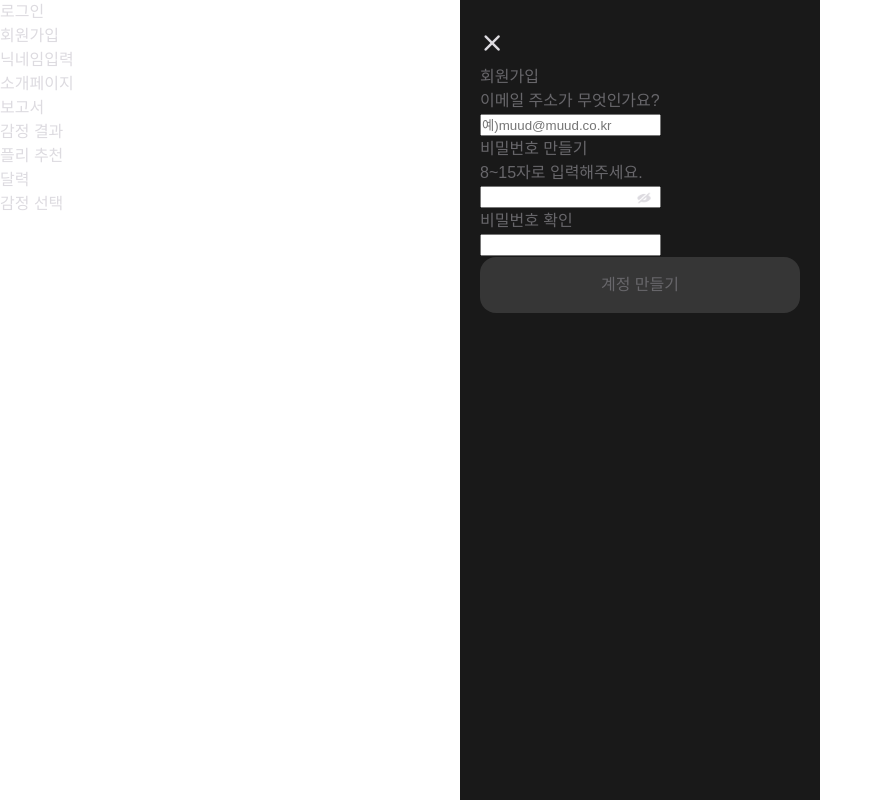
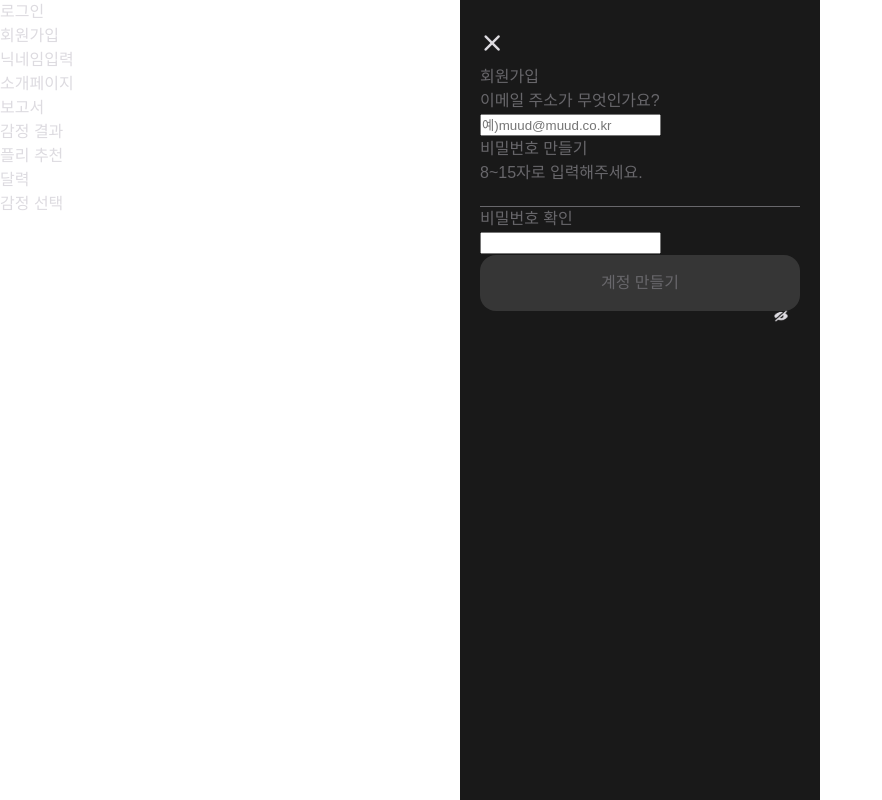
Before and after one commit to Inha02/muud-frontend, a React (Vite) app: page /register in a window 1280 px wide. Shown: the whole page, without its empty margins (0-882 px from the left). Built offline with nearby package versions, Linux system fonts and the light colour scheme; the HTML template or start-up script is replaced by a standard one; a web font is replaced by a local one.

Commit message:
Update: 로그인 검증 로직 변경
- 공통 css 이동

```diff
--- a/src/App.css
+++ b/src/App.css
@@ -1,3 +1,4 @@
+/* 공통 css */
 #root {
   margin: 0 auto;
   width: 100%;
@@ -25,18 +26,47 @@ textarea {
   outline-color: var(--primary-color);
 }
 
+/* 회원 auth 페이지 */
+.pswdWrap {
+  background-color: transparent;
+  border: none;
+  width: 100%;
+  font-size: var(--font-small);
+  color: #fff;
+  border: none;
+  outline: none;
+}
 
-/* 공통 css */
-.pswdWrap {
-  position: relative;
-  max-width: fit-content;
-  max-height: fit-content;
+.pswdInput {
+  background-color: transparent;
+  border: none;
+  width: 100%;
+  padding: 8px 0 8px 0;
+  font-size: var(--font-small);
+  color: #fff;
+  border: none;
+  outline: none;
+  border-bottom: 1px solid var(--neutral50-color);
+}
+
+.emailText {
+  font-family: Pretendard;
+  font-size: var(--font-medium);
+  color: white;
+  margin-top: 2.56rem;
+}
+
+.pswdText {
+  font-family: Pretendard;
+  font-size: var(--font-medium);
+  color: white;
+  margin-top: 1rem;
 }
 
 .eyeBtnContainer {
   position: absolute;
-  right: 10px;
-  top: 0;
+  right: 2rem;
+  top: 25.5em;
 }
 
 .eyeBtn.hide {
--- a/src/pages/login-page/index.jsx
+++ b/src/pages/login-page/index.jsx
@@ -25,13 +25,10 @@ const LoginPage = () => {
     const { name, value } = event.target
     setUser((curr) => ({ ...curr, [name]: value }))
 
-    if (value !== '' && (name != 'pswd' && user.pswd != '') && (name != 'id' && user.id != '')) {
-      setIsLoginActive(true);
-    } else {
-      setIsLoginActive(false);
-    }
+    const isPswdEmpty = name === 'pswd' || user.pswd !== '';
+    const isIdEmpty = name === 'id' || user.id !== '';
+    setIsLoginActive(value !== '' && isPswdEmpty && isIdEmpty);
   }
-
 
   const handleLogin = () => {
     validateInfo();
--- a/src/pages/login-page/login-page.jsx
+++ b/src/pages/login-page/login-page.jsx
@@ -1,9 +1,7 @@
 import RoundButton from '../../components/common/RoundButton';
-import SimpleModal from '../../components/SImpleModal';
 import styles from './login-page.module.css';
-import { useEffect, useState } from 'react';
 
-const LoginPageView = ({ id, pswd, onChangeId, onChangePswd, handleLogin, handleKakaoLogin, isShownPswd, toggleShowPswd, isLoginActive }) => { //프롭스 대신 객체로 넣기(타입)
+const LoginPageView = ({ user, onChangeUser, handleLogin, handleKakaoLogin, isShownPswd, toggleShowPswd, isLoginActive }) => { //프롭스 대신 객체로 넣기(타입)
 
   return (
     <>
@@ -14,28 +12,30 @@ const LoginPageView = ({ id, pswd, onChangeId, onChangePswd, handleLogin, handle
           <div className={styles.text}>순간의 감정을 음악과 함께 기록하세요</div>
         </div>
 
-        <div className={styles.emailText}>이메일 주소</div>
+        <div className='emailText'>이메일 주소</div>
         <input type="text"
-          onChange={onChangeId}
-          value={id}
+          name="id"
+          onChange={onChangeUser}
+          value={user.id}
           placeholder='예)muud@muud.co.kr'
           required
           className={styles.box}
         />
 
-        <div className={styles.pswdText}>비밀번호</div>
-        <div className={styles.pswdWrap}>
+        <div className='pswdText'>비밀번호</div>
+        <div className='pswdWrap'>
           <input
-            className={styles.pswdInput}
+            className='pswdInput'
             type={isShownPswd ? "text" : "password"}
-            onChange={onChangePswd}
-            value={pswd}
+            name="pswd"
+            onChange={onChangeUser}
+            value={user.pswd}
             minLength={8}
             required
           />
 
-          <div className={styles.eyeBtnContainer}>
-            <div className={isShownPswd ? styles.eyeBtn + ' ' + styles.show : styles.eyeBtn + ' ' + styles.hide} onClick={toggleShowPswd}>
+          <div className='eyeBtnContainer'>
+            <div className={'eyeBtn ' + (isShownPswd ? 'show' : 'hide')} onClick={toggleShowPswd}>
             </div>
           </div>
         </div>
--- a/src/pages/login-page/login-page.module.css
+++ b/src/pages/login-page/login-page.module.css
@@ -1,3 +1,4 @@
+/* app 공통 css로 이동함
 .pswdWrap {
     background-color: transparent;
     border: none;
@@ -6,8 +7,6 @@
     color: #fff;
     border: none;
     outline: none;
-
-
 }
 
 .pswdInput {
@@ -46,6 +45,20 @@
     vertical-align: middle;
 }
 
+.emailText {
+    font-family: Pretendard;
+    font-size: var(--font-medium);
+    color: white;
+    margin-top: 2.56rem;
+}
+
+.pswdText {
+    font-family: Pretendard;
+    font-size: var(--font-medium);
+    color: white;
+    margin-top: 1rem;
+}
+*/
 .muudText {
     margin-top: 7rem;
     color: #7F71FC;
@@ -60,19 +73,6 @@
     color: #DDDBE0;
 }
 
-.emailText {
-    font-family: Pretendard;
-    font-size: var(--font-medium);
-    color: white;
-    margin-top: 2.56rem;
-}
-
-.pswdText {
-    font-family: Pretendard;
-    font-size: var(--font-medium);
-    color: white;
-    margin-top: 1rem;
-}
 
 .box {
     background: transparent;
--- a/src/pages/register-page/index.jsx
+++ b/src/pages/register-page/index.jsx
@@ -16,11 +16,10 @@ const RegisterPage = () => {
   const onChangeUser = (event) => {
     const { name, value } = event.target
     setUser((curr) => ({ ...curr, [name]: value }))
-    if (value !== '' && validatePswd(name == 'pswd' ? value : user.pswd) && validateEmail(name == 'id' ? value : user.id) && user.pswdCheck != '') {
-      setIsRegisterActive(true)
-    } else {
-      setIsRegisterActive(false)
-    }
+
+    const isPswdValid = validatePswd(name === 'pswd' ? value : user.pswd);
+    const isIdValid = validateEmail(name === 'id' ? value : user.id);
+    setIsRegisterActive(value !== '' && isPswdValid && isIdValid && user.pswdCheck !== '');
   }
 
   const validatePswdCheck = () => {
--- a/src/pages/register-page/register-page.jsx
+++ b/src/pages/register-page/register-page.jsx
@@ -1,6 +1,5 @@
 import CloseBar from "../../components/common/CloseBar";
 import RoundButton from '../../components/common/RoundButton';
-import { useModal } from '../../context/ModalContext';
 import styles from './register-page.module.css';
 
 
```
